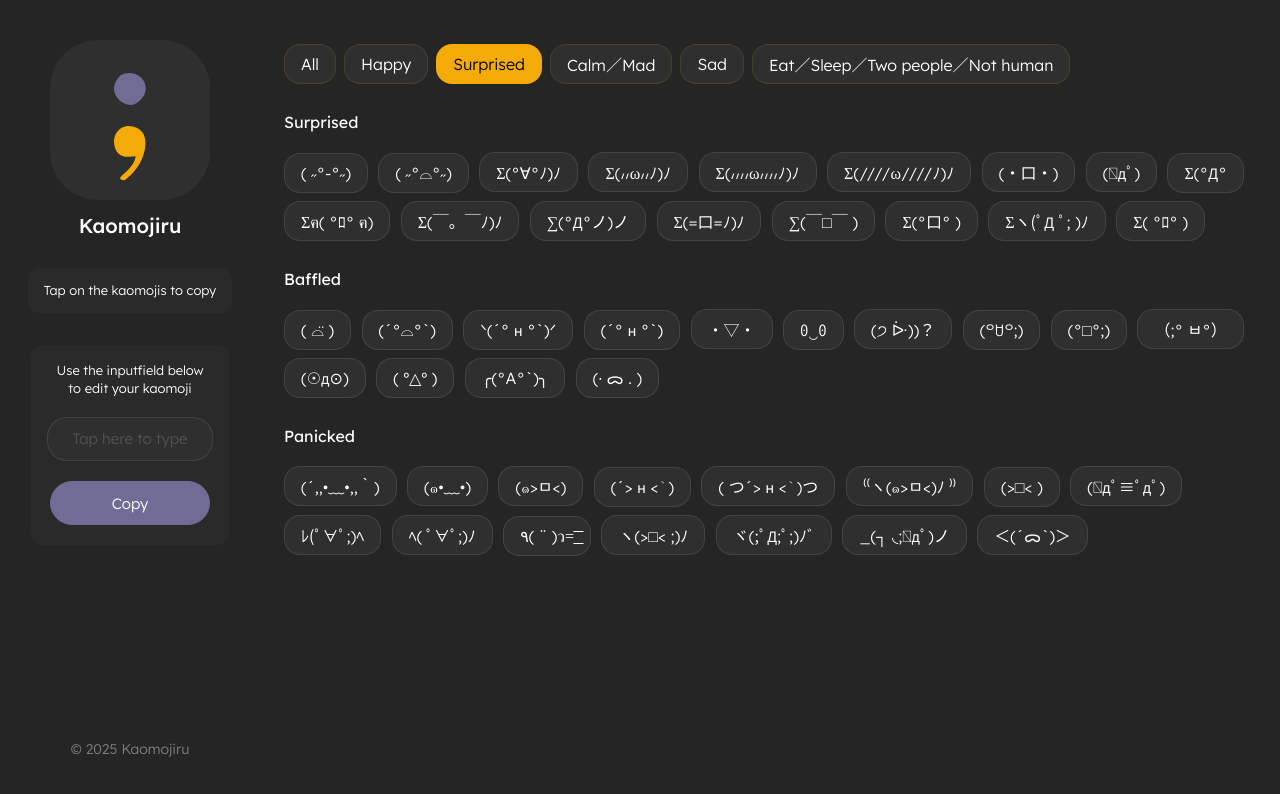
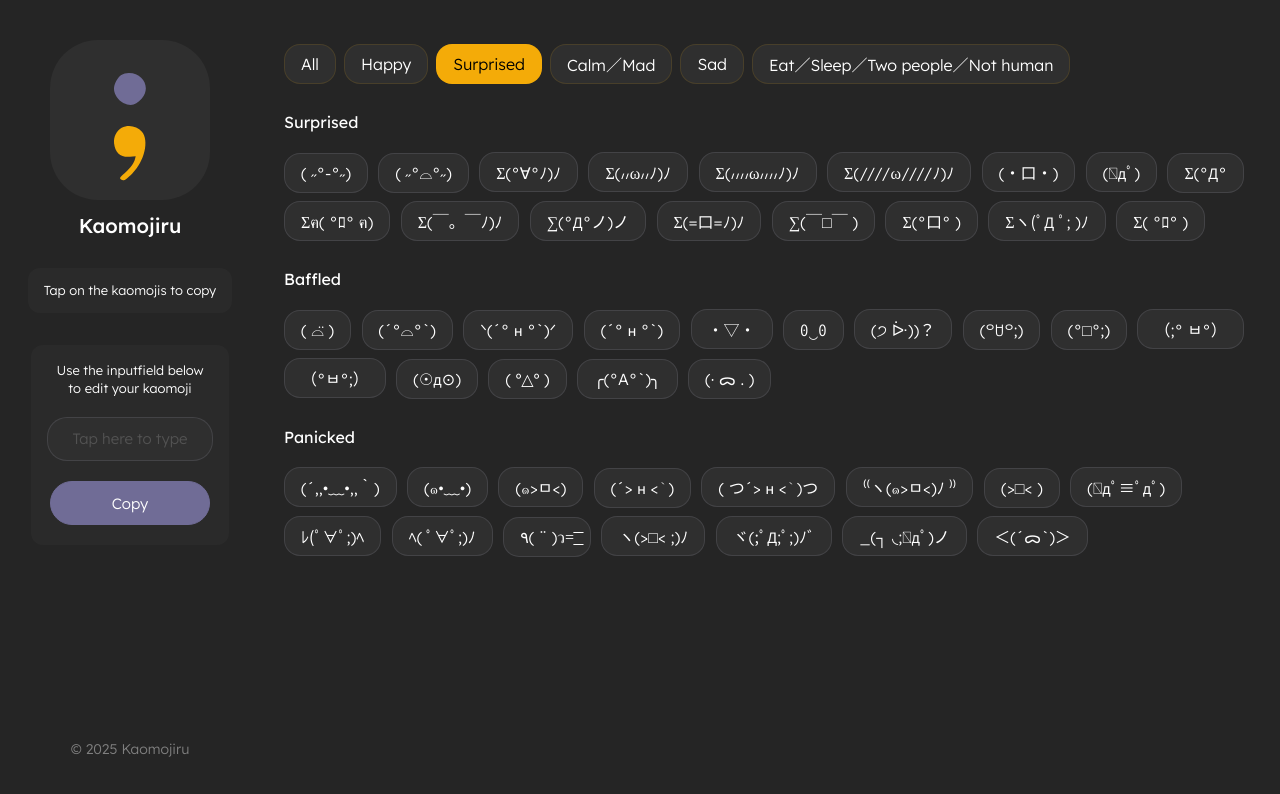
Before and after one commit to TheDorothyThing/kaomojiru, a plain HTML site: page index.html in a window 1280 px wide. Both pictures are taken after a click on the button "Surprised". Drawn offline with nearby package versions, Linux system fonts and the light colour scheme; files that its build step writes are made by us from their sources.

Commit message:
Add "（°ㅂ°;）"

```diff
--- a/index.html
+++ b/index.html
@@ -684,6 +684,7 @@
                 <button class="kaomojibutton" data-clipboard-text="(꒪ꇴ꒪;)">(꒪ꇴ꒪;)</button>
                 <button class="kaomojibutton" data-clipboard-text="(°□°;)">(°□°;)</button>
                 <button class="kaomojibutton" data-clipboard-text="（;° ㅂ°）">（;° ㅂ°）</button>
+                <button class="kaomojibutton" data-clipboard-text="（°ㅂ°;）">（°ㅂ°;）</button>
                 <button class="kaomojibutton" data-clipboard-text="(☉д⊙)">(☉д⊙)</button>
                 <button class="kaomojibutton" data-clipboard-text="( º△º )">( º△º )</button>
                 <button class="kaomojibutton" data-clipboard-text="╭(°A°`)╮">╭(°A°`)╮</button>
```
